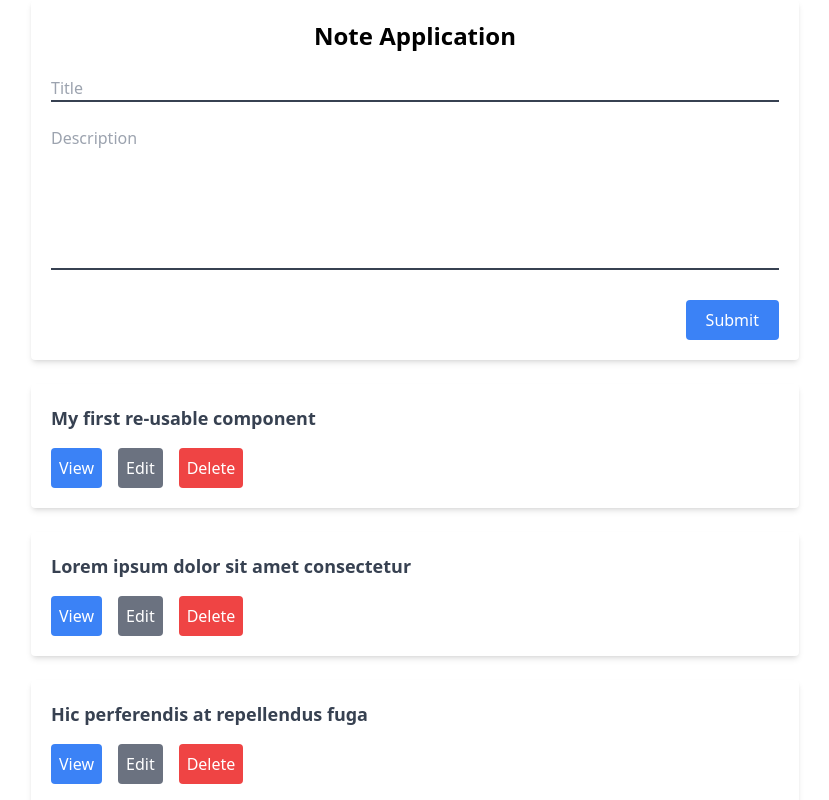
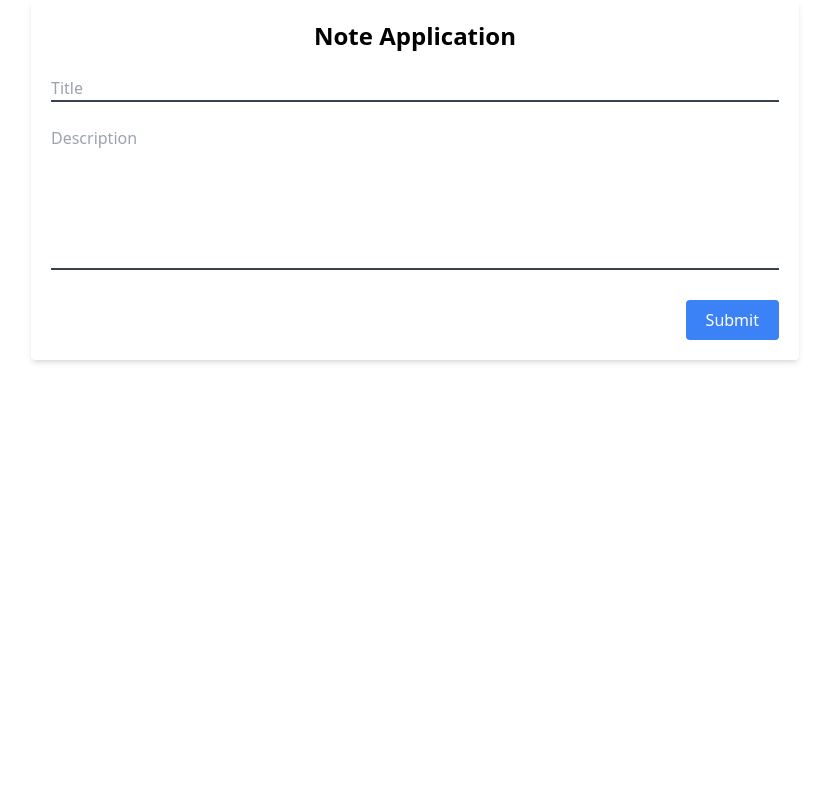
Before and after one commit to ndpniraj/note-app-react, a React (Vite) app: page / in a window 1280 px wide. Shown: the top 800 px of the page, without its empty margins (225-1054 px from the left). Built offline with nearby package versions, Linux system fonts and the light colour scheme.

Commit message:
rendering new note

```diff
--- a/src/App.tsx
+++ b/src/App.tsx
@@ -7,6 +7,13 @@ const App = () => {
   // const [title, setTitle] = useState("");
   // const [description, setDescription] = useState("");
 
+  const [notes, setNotes] = useState<
+    {
+      id: string;
+      title: string;
+      description?: string;
+    }[]
+  >([]);
   const [values, setValues] = useState({
     title: "",
     description: "",
@@ -31,7 +38,8 @@ const App = () => {
               description: values.description,
             }
           );
-          console.log(data);
+          setNotes([data.note, ...notes]);
+          setValues({ title: "", description: "" });
         }}
         className="space-y-6 bg-white shadow-md rounded p-5"
       >
@@ -63,10 +71,9 @@ const App = () => {
       </form>
 
       {/* Note Items */}
-      <NoteItem title="My first re-usable component" />
-      <NoteItem title="Lorem ipsum dolor sit amet consectetur" />
-      <NoteItem title="Hic perferendis at repellendus fuga" />
-      <NoteItem title="In molestiae optio aspernatur repudiandae" />
+      {notes.map((note) => {
+        return <NoteItem key={note.title} title={note.title} />;
+      })}
     </div>
   );
 };
```
